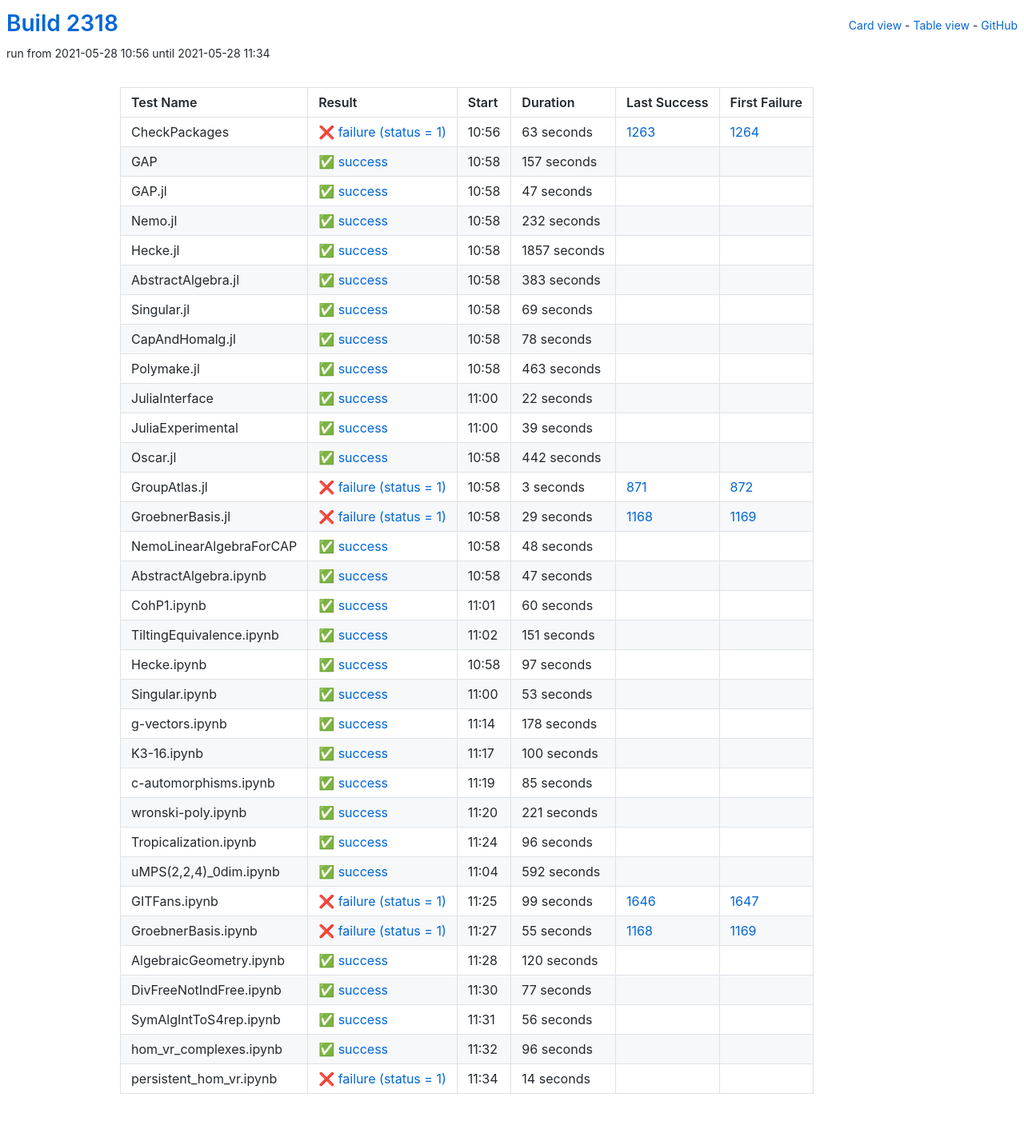
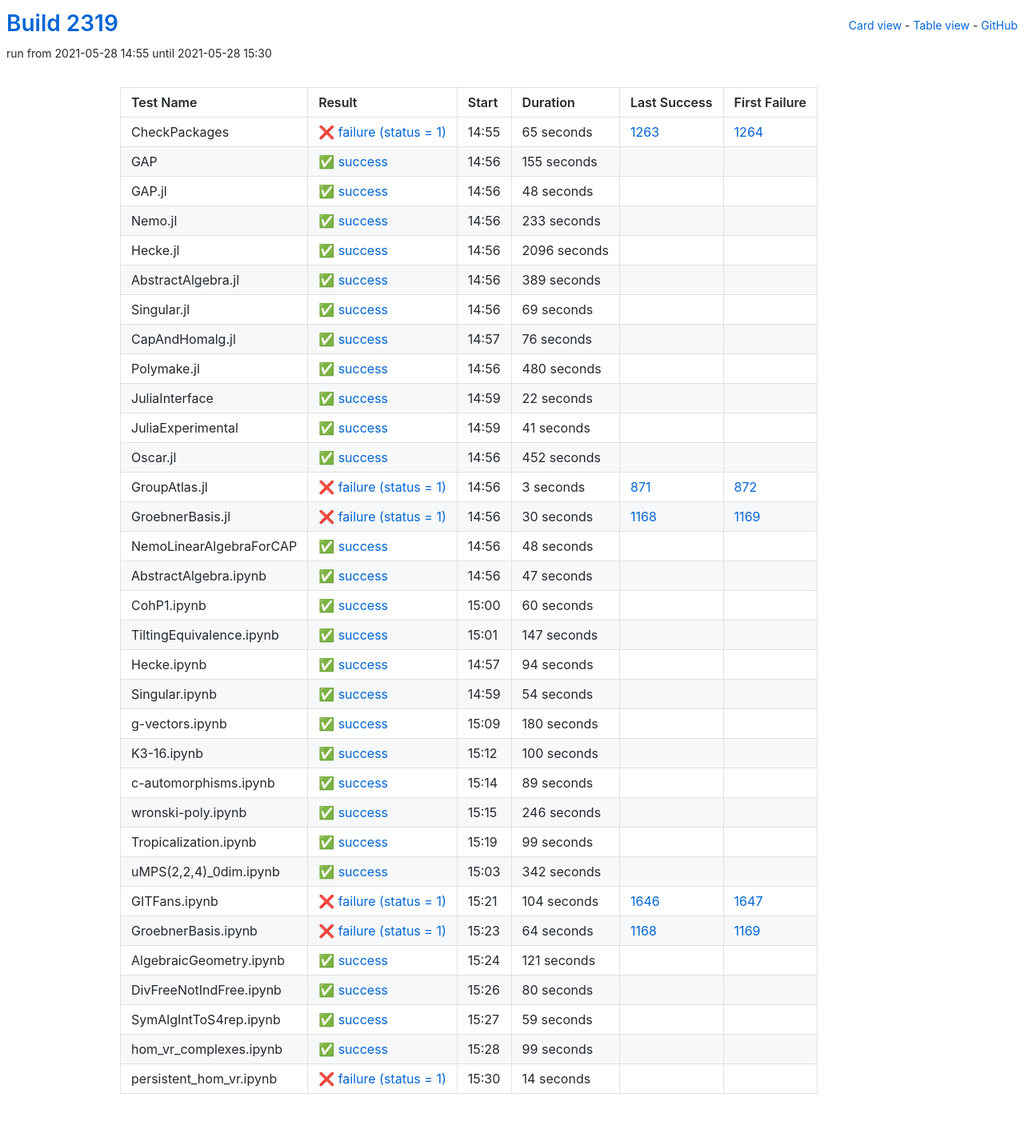
Before and after one commit to oscar-system/oscar-ci-status-stable, a Jekyll site: the page built from table.html, in a window 1280 px wide. Shown: the whole page at 80% size. Built offline with Jekyll 4.4.1, drawn with Linux system fonts in a browser that asks for light colours.

Commit message:
Build #2319

```diff
--- a/_data/ci.yml
+++ b/_data/ci.yml
@@ -1,6 +1,6 @@
 ---
-build: 2318
-build_url: https://oscarci.mathematik.uni-kl.de/job/oscar-stable/2318/
+build: 2319
+build_url: https://oscarci.mathematik.uni-kl.de/job/oscar-stable/2319/
 job: oscar-stable
 organization: oscar-system
 repo: oscar-ci-status-stable
@@ -8,80 +8,80 @@ repourl: https://github.com/oscar-system/oscar-ci-status-stable
 tests:
 - name: CheckPackages
   id: checkpackages
-  log: https://oscarci.mathematik.uni-kl.de/job/oscar-stable/2318/artifact/logs/build-2318/CheckPackages.log
-  start: 2021-05-28 10:56
+  log: https://oscarci.mathematik.uni-kl.de/job/oscar-stable/2319/artifact/logs/build-2319/CheckPackages.log
+  start: 2021-05-28 14:55
   success: false
   exitcode: 1
   status: failure
-  duration: 63
+  duration: 65
   last_success: 1263
   last_success_url: https://oscarci.mathematik.uni-kl.de/job/oscar-stable/1263/
   first_failure: 1264
   first_failure_url: https://oscarci.mathematik.uni-kl.de/job/oscar-stable/1264/
 - name: GAP
   id: gap
-  log: https://oscarci.mathematik.uni-kl.de/job/oscar-stable/2318/artifact/logs/build-2318/GAP.log
-  start: 2021-05-28 10:58
+  log: https://oscarci.mathematik.uni-kl.de/job/oscar-stable/2319/artifact/logs/build-2319/GAP.log
+  start: 2021-05-28 14:56
   success: true
   exitcode: 0
   status: success
-  duration: 157
+  duration: 155
   last_success: false
   last_success_url:
   first_failure: false
   first_failure_url:
 - name: GAP.jl
   id: gap-jl
-  log: https://oscarci.mathematik.uni-kl.de/job/oscar-stable/2318/artifact/logs/build-2318/GAP.jl.log
-  start: 2021-05-28 10:58
+  log: https://oscarci.mathematik.uni-kl.de/job/oscar-stable/2319/artifact/logs/build-2319/GAP.jl.log
+  start: 2021-05-28 14:56
   success: true
   exitcode: 0
   status: success
-  duration: 47
+  duration: 48
   last_success: false
   last_success_url:
   first_failure: false
   first_failure_url:
 - name: Nemo.jl
   id: nemo-jl
-  log: https://oscarci.mathematik.uni-kl.de/job/oscar-stable/2318/artifact/logs/build-2318/Nemo.jl.log
-  start: 2021-05-28 10:58
+  log: https://oscarci.mathematik.uni-kl.de/job/oscar-stable/2319/artifact/logs/build-2319/Nemo.jl.log
+  start: 2021-05-28 14:56
   success: true
   exitcode: 0
   status: success
-  duration: 232
+  duration: 233
   last_success: false
   last_success_url:
   first_failure: false
   first_failure_url:
 - name: Hecke.jl
   id: hecke-jl
-  log: https://oscarci.mathematik.uni-kl.de/job/oscar-stable/2318/artifact/logs/build-2318/Hecke.jl.log
-  start: 2021-05-28 10:58
+  log: https://oscarci.mathematik.uni-kl.de/job/oscar-stable/2319/artifact/logs/build-2319/Hecke.jl.log
+  start: 2021-05-28 14:56
   success: true
   exitcode: 0
   status: success
-  duration: 1857
+  duration: 2096
   last_success: false
   last_success_url:
   first_failure: false
   first_failure_url:
 - name: AbstractAlgebra.jl
   id: abstractalgebra-jl
-  log: https://oscarci.mathematik.uni-kl.de/job/oscar-stable/2318/artifact/logs/build-2318/AbstractAlgebra.jl.log
-  start: 2021-05-28 10:58
+  log: https://oscarci.mathematik.uni-kl.de/job/oscar-stable/2319/artifact/logs/build-2319/AbstractAlgebra.jl.log
+  start: 2021-05-28 14:56
   success: true
   exitcode: 0
   status: success
-  duration: 383
+  duration: 389
   last_success: false
   last_success_url:
   first_failure: false
   first_failure_url:
 - name: Singular.jl
   id: singular-jl
-  log: https://oscarci.mathematik.uni-kl.de/job/oscar-stable/2318/artifact/logs/build-2318/Singular.jl.log
-  start: 2021-05-28 10:58
+  log: https://oscarci.mathematik.uni-kl.de/job/oscar-stable/2319/artifact/logs/build-2319/Singular.jl.log
+  start: 2021-05-28 14:56
   success: true
   exitcode: 0
   status: success
@@ -92,32 +92,32 @@ tests:
   first_failure_url:
 - name: CapAndHomalg.jl
   id: capandhomalg-jl
-  log: https://oscarci.mathematik.uni-kl.de/job/oscar-stable/2318/artifact/logs/build-2318/CapAndHomalg.jl.log
-  start: 2021-05-28 10:58
+  log: https://oscarci.mathematik.uni-kl.de/job/oscar-stable/2319/artifact/logs/build-2319/CapAndHomalg.jl.log
+  start: 2021-05-28 14:57
   success: true
   exitcode: 0
   status: success
-  duration: 78
+  duration: 76
   last_success: false
   last_success_url:
   first_failure: false
   first_failure_url:
 - name: Polymake.jl
   id: polymake-jl
-  log: https://oscarci.mathematik.uni-kl.de/job/oscar-stable/2318/artifact/logs/build-2318/Polymake.jl.log
-  start: 2021-05-28 10:58
+  log: https://oscarci.mathematik.uni-kl.de/job/oscar-stable/2319/artifact/logs/build-2319/Polymake.jl.log
+  start: 2021-05-28 14:56
   success: true
   exitcode: 0
   status: success
-  duration: 463
+  duration: 480
   last_success: false
   last_success_url:
   first_failure: false
   first_failure_url:
 - name: JuliaInterface
   id: juliainterface
-  log: https://oscarci.mathematik.uni-kl.de/job/oscar-stable/2318/artifact/logs/build-2318/JuliaInterface.log
-  start: 2021-05-28 11:00
+  log: https://oscarci.mathematik.uni-kl.de/job/oscar-stable/2319/artifact/logs/build-2319/JuliaInterface.log
+  start: 2021-05-28 14:59
   success: true
   exitcode: 0
   status: success
@@ -128,32 +128,32 @@ tests:
   first_failure_url:
 - name: JuliaExperimental
   id: juliaexperimental
-  log: https://oscarci.mathematik.uni-kl.de/job/oscar-stable/2318/artifact/logs/build-2318/JuliaExperimental.log
-  start: 2021-05-28 11:00
+  log: https://oscarci.mathematik.uni-kl.de/job/oscar-stable/2319/artifact/logs/build-2319/JuliaExperimental.log
+  start: 2021-05-28 14:59
   success: true
   exitcode: 0
   status: success
-  duration: 39
+  duration: 41
   last_success: false
   last_success_url:
   first_failure: false
   first_failure_url:
 - name: Oscar.jl
   id: oscar-jl
-  log: https://oscarci.mathematik.uni-kl.de/job/oscar-stable/2318/artifact/logs/build-2318/Oscar.jl.log
-  start: 2021-05-28 10:58
+  log: https://oscarci.mathematik.uni-kl.de/job/oscar-stable/2319/artifact/logs/build-2319/Oscar.jl.log
+  start: 2021-05-28 14:56
   success: true
   exitcode: 0
   status: success
-  duration: 442
+  duration: 452
   last_success: false
   last_success_url:
   first_failure: false
   first_failure_url:
 - name: GroupAtlas.jl
   id: groupatlas-jl
-  log: https://oscarci.mathematik.uni-kl.de/job/oscar-stable/2318/artifact/logs/build-2318/GroupAtlas.jl.log
-  start: 2021-05-28 10:58
+  log: https://oscarci.mathematik.uni-kl.de/job/oscar-stable/2319/artifact/logs/build-2319/GroupAtlas.jl.log
+  start: 2021-05-28 14:56
   success: false
   exitcode: 1
   status: failure
@@ -164,20 +164,20 @@ tests:
   first_failure_url: https://oscarci.mathematik.uni-kl.de/job/oscar-stable/872/
 - name: GroebnerBasis.jl
   id: groebnerbasis-jl
-  log: https://oscarci.mathematik.uni-kl.de/job/oscar-stable/2318/artifact/logs/build-2318/GroebnerBasis.jl.log
-  start: 2021-05-28 10:58
+  log: https://oscarci.mathematik.uni-kl.de/job/oscar-stable/2319/artifact/logs/build-2319/GroebnerBasis.jl.log
+  start: 2021-05-28 14:56
   success: false
   exitcode: 1
   status: failure
-  duration: 29
+  duration: 30
   last_success: 1168
   last_success_url: https://oscarci.mathematik.uni-kl.de/job/oscar-stable/1168/
   first_failure: 1169
   first_failure_url: https://oscarci.mathematik.uni-kl.de/job/oscar-stable/1169/
 - name: NemoLinearAlgebraForCAP
   id: nemolinearalgebraforcap
-  log: https://oscarci.mathematik.uni-kl.de/job/oscar-stable/2318/artifact/logs/build-2318/NemoLinearAlgebraForCAP.log
-  start: 2021-05-28 10:58
+  log: https://oscarci.mathematik.uni-kl.de/job/oscar-stable/2319/artifact/logs/build-2319/NemoLinearAlgebraForCAP.log
+  start: 2021-05-28 14:56
   success: true
   exitcode: 0
   status: success
@@ -188,8 +188,8 @@ tests:
   first_failure_url:
 - name: AbstractAlgebra.ipynb
   id: abstractalgebra-ipynb
-  log: https://oscarci.mathematik.uni-kl.de/job/oscar-stable/2318/artifact/logs/build-2318/AbstractAlgebra.ipynb.log
-  start: 2021-05-28 10:58
+  log: https://oscarci.mathematik.uni-kl.de/job/oscar-stable/2319/artifact/logs/build-2319/AbstractAlgebra.ipynb.log
+  start: 2021-05-28 14:56
   success: true
   exitcode: 0
   status: success
@@ -200,8 +200,8 @@ tests:
   first_failure_url:
 - name: CohP1.ipynb
   id: cohp1-ipynb
-  log: https://oscarci.mathematik.uni-kl.de/job/oscar-stable/2318/artifact/logs/build-2318/CohP1.ipynb.log
-  start: 2021-05-28 11:01
+  log: https://oscarci.mathematik.uni-kl.de/job/oscar-stable/2319/artifact/logs/build-2319/CohP1.ipynb.log
+  start: 2021-05-28 15:00
   success: true
   exitcode: 0
   status: success
@@ -212,56 +212,56 @@ tests:
   first_failure_url:
 - name: TiltingEquivalence.ipynb
   id: tiltingequivalence-ipynb
-  log: https://oscarci.mathematik.uni-kl.de/job/oscar-stable/2318/artifact/logs/build-2318/TiltingEquivalence.ipynb.log
-  start: 2021-05-28 11:02
+  log: https://oscarci.mathematik.uni-kl.de/job/oscar-stable/2319/artifact/logs/build-2319/TiltingEquivalence.ipynb.log
+  start: 2021-05-28 15:01
   success: true
   exitcode: 0
   status: success
-  duration: 151
+  duration: 147
   last_success: false
   last_success_url:
   first_failure: false
   first_failure_url:
 - name: Hecke.ipynb
   id: hecke-ipynb
-  log: https://oscarci.mathematik.uni-kl.de/job/oscar-stable/2318/artifact/logs/build-2318/Hecke.ipynb.log
-  start: 2021-05-28 10:58
+  log: https://oscarci.mathematik.uni-kl.de/job/oscar-stable/2319/artifact/logs/build-2319/Hecke.ipynb.log
+  start: 2021-05-28 14:57
   success: true
   exitcode: 0
   status: success
-  duration: 97
+  duration: 94
   last_success: false
   last_success_url:
   first_failure: false
   first_failure_url:
 - name: Singular.ipynb
   id: singular-ipynb
-  log: https://oscarci.mathematik.uni-kl.de/job/oscar-stable/2318/artifact/logs/build-2318/Singular.ipynb.log
-  start: 2021-05-28 11:00
+  log: https://oscarci.mathematik.uni-kl.de/job/oscar-stable/2319/artifact/logs/build-2319/Singular.ipynb.log
+  start: 2021-05-28 14:59
   success: true
   exitcode: 0
   status: success
-  duration: 53
+  duration: 54
   last_success: false
   last_success_url:
   first_failure: false
   first_failure_url:
 - name: g-vectors.ipynb
   id: g-vectors-ipynb
-  log: https://oscarci.mathematik.uni-kl.de/job/oscar-stable/2318/artifact/logs/build-2318/g-vectors.ipynb.log
-  start: 2021-05-28 11:14
+  log: https://oscarci.mathematik.uni-kl.de/job/oscar-stable/2319/artifact/logs/build-2319/g-vectors.ipynb.log
+  start: 2021-05-28 15:09
   success: true
   exitcode: 0
   status: success
-  duration: 178
+  duration: 180
   last_success: false
   last_success_url:
   first_failure: false
   first_failure_url:
 - name: K3-16.ipynb
   id: k3-16-ipynb
-  log: https://oscarci.mathematik.uni-kl.de/job/oscar-stable/2318/artifact/logs/build-2318/K3-16.ipynb.log
-  start: 2021-05-28 11:17
+  log: https://oscarci.mathematik.uni-kl.de/job/oscar-stable/2319/artifact/logs/build-2319/K3-16.ipynb.log
+  start: 2021-05-28 15:12
   success: true
   exitcode: 0
   status: success
@@ -272,128 +272,128 @@ tests:
   first_failure_url:
 - name: c-automorphisms.ipynb
   id: c-automorphisms-ipynb
-  log: https://oscarci.mathematik.uni-kl.de/job/oscar-stable/2318/artifact/logs/build-2318/c-automorphisms.ipynb.log
-  start: 2021-05-28 11:19
+  log: https://oscarci.mathematik.uni-kl.de/job/oscar-stable/2319/artifact/logs/build-2319/c-automorphisms.ipynb.log
+  start: 2021-05-28 15:14
   success: true
   exitcode: 0
   status: success
-  duration: 85
+  duration: 89
   last_success: false
   last_success_url:
   first_failure: false
   first_failure_url:
 - name: wronski-poly.ipynb
   id: wronski-poly-ipynb
-  log: https://oscarci.mathematik.uni-kl.de/job/oscar-stable/2318/artifact/logs/build-2318/wronski-poly.ipynb.log
-  start: 2021-05-28 11:20
+  log: https://oscarci.mathematik.uni-kl.de/job/oscar-stable/2319/artifact/logs/build-2319/wronski-poly.ipynb.log
+  start: 2021-05-28 15:15
   success: true
   exitcode: 0
   status: success
-  duration: 221
+  duration: 246
   last_success: false
   last_success_url:
   first_failure: false
   first_failure_url:
 - name: Tropicalization.ipynb
   id: tropicalization-ipynb
-  log: https://oscarci.mathematik.uni-kl.de/job/oscar-stable/2318/artifact/logs/build-2318/Tropicalization.ipynb.log
-  start: 2021-05-28 11:24
+  log: https://oscarci.mathematik.uni-kl.de/job/oscar-stable/2319/artifact/logs/build-2319/Tropicalization.ipynb.log
+  start: 2021-05-28 15:19
   success: true
   exitcode: 0
   status: success
-  duration: 96
+  duration: 99
   last_success: false
   last_success_url:
   first_failure: false
   first_failure_url:
 - name: uMPS(2,2,4)_0dim.ipynb
   id: umps-2-2-4-0dim-ipynb
-  log: https://oscarci.mathematik.uni-kl.de/job/oscar-stable/2318/artifact/logs/build-2318/uMPS-2-2-4-_0dim.ipynb.log
-  start: 2021-05-28 11:04
+  log: https://oscarci.mathematik.uni-kl.de/job/oscar-stable/2319/artifact/logs/build-2319/uMPS-2-2-4-_0dim.ipynb.log
+  start: 2021-05-28 15:03
   success: true
   exitcode: 0
   status: success
-  duration: 592
+  duration: 342
   last_success: false
   last_success_url:
   first_failure: false
   first_failure_url:
 - name: GITFans.ipynb
   id: gitfans-ipynb
-  log: https://oscarci.mathematik.uni-kl.de/job/oscar-stable/2318/artifact/logs/build-2318/GITFans.ipynb.log
-  start: 2021-05-28 11:25
+  log: https://oscarci.mathematik.uni-kl.de/job/oscar-stable/2319/artifact/logs/build-2319/GITFans.ipynb.log
+  start: 2021-05-28 15:21
   success: false
   exitcode: 1
   status: failure
-  duration: 99
+  duration: 104
   last_success: 1646
   last_success_url: https://oscarci.mathematik.uni-kl.de/job/oscar-stable/1646/
   first_failure: 1647
   first_failure_url: https://oscarci.mathematik.uni-kl.de/job/oscar-stable/1647/
 - name: GroebnerBasis.ipynb
   id: groebnerbasis-ipynb
-  log: https://oscarci.mathematik.uni-kl.de/job/oscar-stable/2318/artifact/logs/build-2318/GroebnerBasis.ipynb.log
-  start: 2021-05-28 11:27
+  log: https://oscarci.mathematik.uni-kl.de/job/oscar-stable/2319/artifact/logs/build-2319/GroebnerBasis.ipynb.log
+  start: 2021-05-28 15:23
   success: false
   exitcode: 1
   status: failure
-  duration: 55
+  duration: 64
   last_success: 1168
   last_success_url: https://oscarci.mathematik.uni-kl.de/job/oscar-stable/1168/
   first_failure: 1169
   first_failure_url: https://oscarci.mathematik.uni-kl.de/job/oscar-stable/1169/
 - name: AlgebraicGeometry.ipynb
   id: algebraicgeometry-ipynb
-  log: https://oscarci.mathematik.uni-kl.de/job/oscar-stable/2318/artifact/logs/build-2318/AlgebraicGeometry.ipynb.log
-  start: 2021-05-28 11:28
+  log: https://oscarci.mathematik.uni-kl.de/job/oscar-stable/2319/artifact/logs/build-2319/AlgebraicGeometry.ipynb.log
+  start: 2021-05-28 15:24
   success: true
   exitcode: 0
   status: success
-  duration: 120
+  duration: 121
   last_success: false
   last_success_url:
   first_failure: false
   first_failure_url:
 - name: DivFreeNotIndFree.ipynb
   id: divfreenotindfree-ipynb
-  log: https://oscarci.mathematik.uni-kl.de/job/oscar-stable/2318/artifact/logs/build-2318/DivFreeNotIndFree.ipynb.log
-  start: 2021-05-28 11:30
+  log: https://oscarci.mathematik.uni-kl.de/job/oscar-stable/2319/artifact/logs/build-2319/DivFreeNotIndFree.ipynb.log
+  start: 2021-05-28 15:26
   success: true
   exitcode: 0
   status: success
-  duration: 77
+  duration: 80
   last_success: false
   last_success_url:
   first_failure: false
   first_failure_url:
 - name: SymAlgIntToS4rep.ipynb
   id: symalginttos4rep-ipynb
-  log: https://oscarci.mathematik.uni-kl.de/job/oscar-stable/2318/artifact/logs/build-2318/SymAlgIntToS4rep.ipynb.log
-  start: 2021-05-28 11:31
+  log: https://oscarci.mathematik.uni-kl.de/job/oscar-stable/2319/artifact/logs/build-2319/SymAlgIntToS4rep.ipynb.log
+  start: 2021-05-28 15:27
   success: true
   exitcode: 0
   status: success
-  duration: 56
+  duration: 59
   last_success: false
   last_success_url:
   first_failure: false
   first_failure_url:
 - name: hom_vr_complexes.ipynb
   id: hom-vr-complexes-ipynb
-  log: https://oscarci.mathematik.uni-kl.de/job/oscar-stable/2318/artifact/logs/build-2318/hom_vr_complexes.ipynb.log
-  start: 2021-05-28 11:32
+  log: https://oscarci.mathematik.uni-kl.de/job/oscar-stable/2319/artifact/logs/build-2319/hom_vr_complexes.ipynb.log
+  start: 2021-05-28 15:28
   success: true
   exitcode: 0
   status: success
-  duration: 96
+  duration: 99
   last_success: false
   last_success_url:
   first_failure: false
   first_failure_url:
 - name: persistent_hom_vr.ipynb
   id: persistent-hom-vr-ipynb
-  log: https://oscarci.mathematik.uni-kl.de/job/oscar-stable/2318/artifact/logs/build-2318/persistent_hom_vr.ipynb.log
-  start: 2021-05-28 11:34
+  log: https://oscarci.mathematik.uni-kl.de/job/oscar-stable/2319/artifact/logs/build-2319/persistent_hom_vr.ipynb.log
+  start: 2021-05-28 15:30
   success: false
   exitcode: 1
   status: failure
```
Also changed, not shown: README.md.
